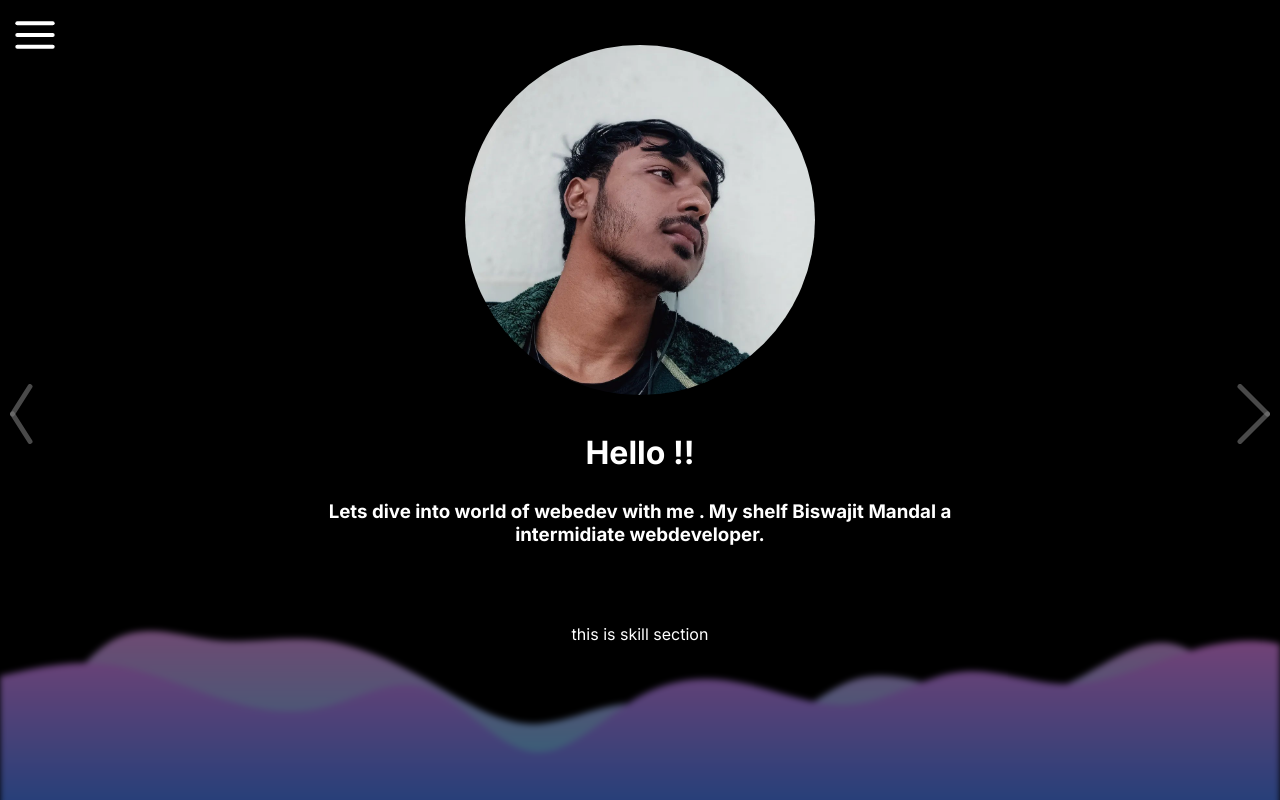
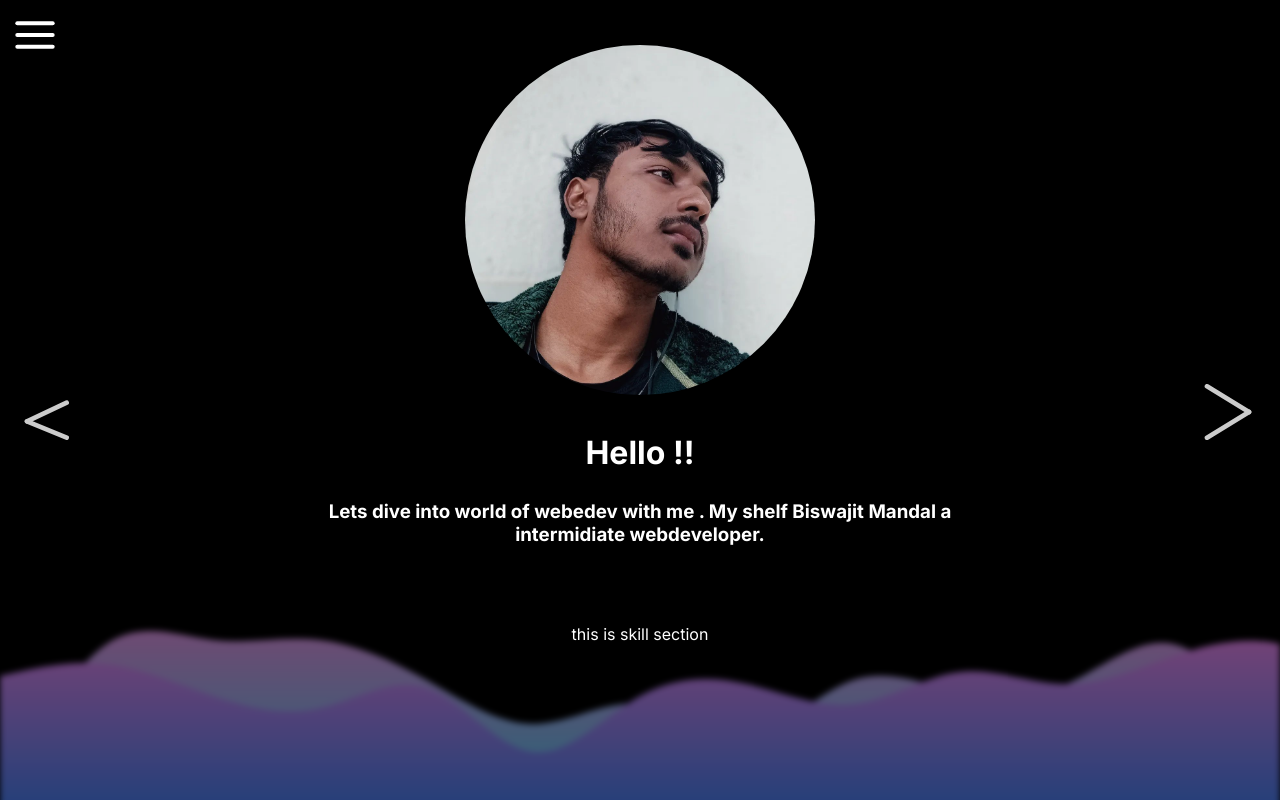
Before and after one commit to Itsbabin/port-pholio, a Next.js app: page / in a window 1280 px wide. Built offline with nearby package versions, Linux system fonts and the light colour scheme.

Commit message:
left arrow styled

```diff
--- a/src/app/globals.css
+++ b/src/app/globals.css
@@ -86,7 +86,7 @@ body {
   rotate: 45deg;
 }
 svg:hover .line1 {
-  transform: translateY(8%);
+  transform: translateY(-8%);
 }
 .hamburger[aria-expanded="true"] svg .line3 {
   transform: translateY(-25%);
@@ -99,7 +99,7 @@ svg:hover .line1 {
   rotate: 55deg;
 }
 svg:hover .line3 {
-  transform: translateY(-8%);
+  transform: translateY(8%);
 }
 .hamburger[aria-expanded="true"] svg .line2 {
   opacity: 0;
@@ -221,12 +221,47 @@ svg:hover .line3 {
   position: absolute;
   stroke: #ffffff91;
   margin: 48vh 0px;
-  opacity: 0.5;
+  opacity: 0.8;
+  cursor: pointer;
 }
 
 .right{
-  right: 5px;
+  right: 20px;
 }
+
+.left::after{
+  content: "";
+  position: absolute;
+  width: 70px;
+  height: 25px;
+  color: #ffffff;
+  text-align: center;
+  transform: translate(0px,-45px);
+  transition: all 400ms;
+}
+
+.left:hover::after{
+  content: "content";
+  transform: translate(40px,-45px);
+  width: 70px;
+}
+
+.left .up{
+  transition: all 400ms;
+}
+.left .down{
+  transition: all 400ms;
+}
+.left:hover .up{
+  transform-origin: left;
+  rotate: 20deg;
+}
+.left:hover .down{
+  transform: translateY(1px);
+  transform-origin: left;
+  rotate: -20deg;
+}
+
 .left{
-  left: 5px;
+  left: 20px;
 }
--- a/src/component/nevigate_arrow.jsx
+++ b/src/component/nevigate_arrow.jsx
@@ -5,33 +5,33 @@ export default function Navigate() {
     <>
       <div className="left">
         <svg
-          viewBox="0 0 24 24"
-          width="60"
-          height="60"
+          viewBox="0 0 30 30"
+          width="70"
+          height="70"
           fill="none"
-          stroke="#ffffff91"
+          stroke="#ffffff"
           strokeWidth="2"
           strokeLinecap="round"
           strokeLinejoin="round"
         >
 
-          <line x1="3" y1="12" x2="10" y2="23" />
-          <line x1="3" y1="12" x2="10" y2="1" />
+          <line className="up"   x1="3" y1="16" x2="20" y2="23" />
+          <line className="down" x1="3" y1="16" x2="20" y2="8" />
         </svg>
       </div>
       <div className="right">
         <svg
-          viewBox="0 0 24 24"
-          width="60"
-          height="60"
+          viewBox="0 0 30 30"
+          width="70"
+          height="70"
           fill="none"
-          stroke="#ffffff91"
+          stroke="#ffffff"
           strokeWidth="2"
           strokeLinecap="round"
           strokeLinejoin="round"
         >
-          <line x1="10" y1="23" x2="21" y2="12" />
-          <line x1="10" y1="1" x2="21" y2="12" />
+          <line className="up"    x1="3" y1="23" x2="21" y2="12" />
+          <line className="down"  x1="3" y1="1" x2="21" y2="12" />
         </svg>
       </div>
     </>
```
